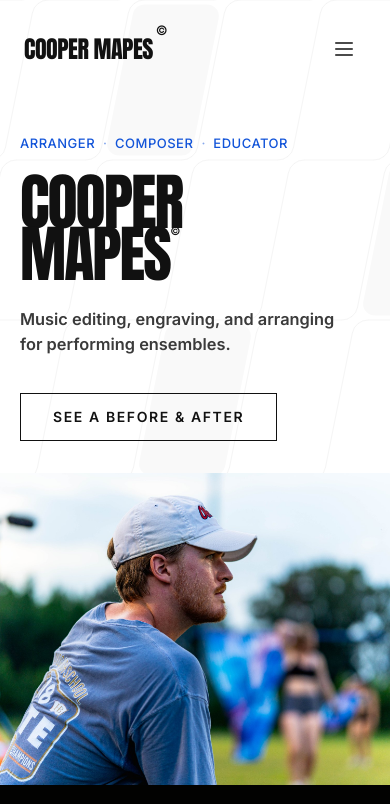
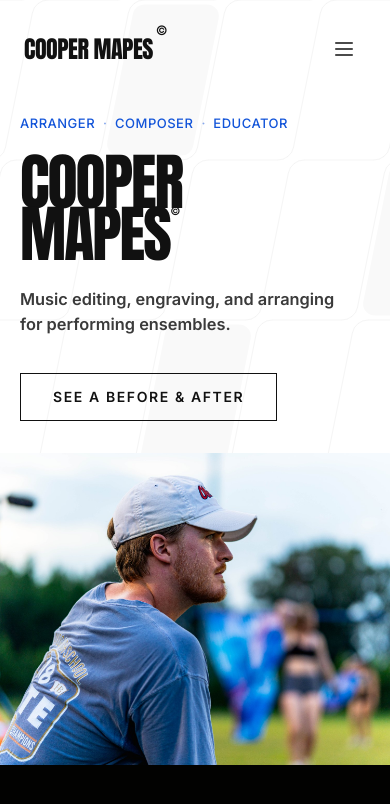
Before and after one commit to coopermapes/coopermapes.com, a Next.js app: page / in a window 390 px wide. Shown: the top 804 px of the page. Built offline with nearby package versions, Linux system fonts and the light colour scheme.

Commit message:
fix(mobile): reduce hero text column top padding to avoid double nav offset

```diff
--- a/app/components/HomeSection.tsx
+++ b/app/components/HomeSection.tsx
@@ -219,7 +219,7 @@
           flexDirection: "column",
           justifyContent: "flex-start",
           padding: isMobile
-            ? "clamp(32px,8vw,56px) clamp(20px,5vw,40px) clamp(32px,8vw,48px)"
+            ? "clamp(12px,3vw,24px) clamp(20px,5vw,40px) clamp(32px,8vw,48px)"
             : "clamp(24px,calc(27vh - 36px),384px) clamp(24px,5vw,64px) clamp(48px,6vw,96px)",
           position: "relative",
           zIndex: 1,
```
